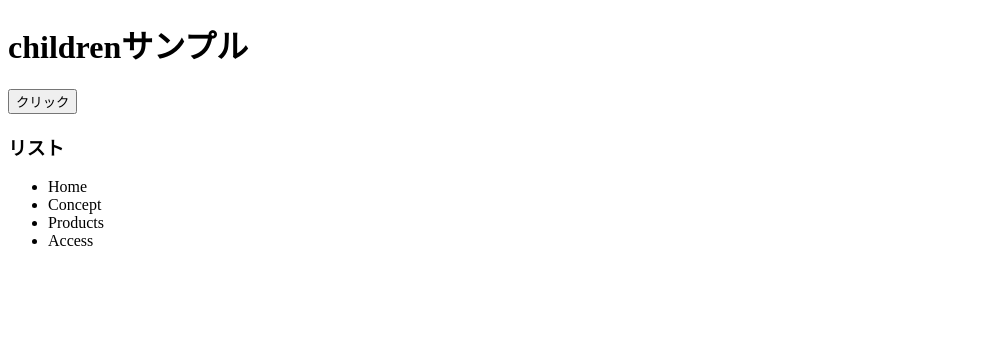
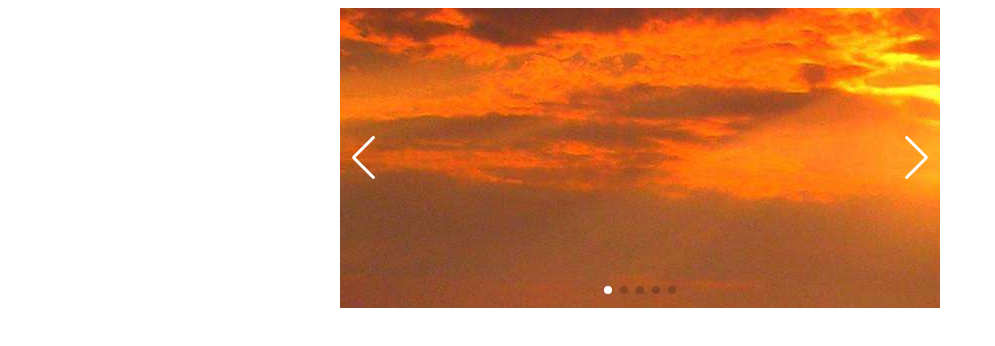
Before and after one commit to majikina131012/java_practice, a plain HTML site: page index.html in a window 1280 px wide. Shown: the whole page, without its empty margins (0-995 px from the left). Drawn offline with nearby package versions, Linux system fonts and the light colour scheme.

Commit message:
８章　プラグイン

```diff
--- a/app.css
+++ b/app.css
@@ -1,22 +1,9 @@
-.box1 {
-  background-color: #FFFFFF;
-  height: 200px;
-  width: 200px;
-  float: left;
+.swiper {
+  width: 600px;
+  height: 300px;
 }
 
-.bg1 {
-  background-color: #FFAAAA;
+:root {
+  --swiper-navigation-color: #ffffff;
+  --swiper-pagination-color: #ffffff;
 }
-
-.bg2 {
-  background-color: #FFBBBB;
-}
-
-.bg3 {
-  background-color: #FFCCCC;
-}
-
-.bg4 {
-  background-color: #FFDDDD;
-}
--- a/app.js
+++ b/app.js
@@ -1,5 +1,15 @@
-$(function(){
-  $('button').on('click', function(){
-    $('ul').children().css('color','red');
-  });
+const swiper = new Swiper('.swiper', {
+  //オプションの設定
+  loop: true, //最後までスライドしたら最初の画像に戻る
+
+  //ページネーション表示の設定
+  pagination: {
+    el: '.swiper-pagination', //ページネーションの要素
+  },
+
+  //ナビゲーションボタン（矢印）表示の設定
+  navigation: {
+    nextEl: '.swiper-button-next', //「次へボタン」要素の指定
+    prevEl: '.swiper-button-prev', //「前へボタン」要素の指定
+  }
 });
--- a/index.html
+++ b/index.html
@@ -2,19 +2,35 @@
 <html lang="ja">
   <head>
     <meta charset="UTF-8" />
+    <link rel="stylesheet" href="https://cdn.jsdelivr.net/npm/swiper@8/swiper-bundle.min.css"/>
+    <script src="https://cdn.jsdelivr.net/npm/swiper@8/swiper-bundle.min.js"></script>
     <link rel="stylesheet" href="app.css" />
   </head>
   <body>
-    <h1>childrenサンプル</h1>
-    <button>クリック</button>
-    <h3>リスト</h3>
-    <ul>
-      <li>Home</li>
-      <li>Concept</li>
-      <li>Products</li>
-      <li>Access</li>
-    </ul>
-    <script src="jquery.min.js"></script>
+    <div class="swiper">
+      <div class="swiper-wrapper">
+        <div class="swiper-slide">
+          <img src="img/nature-1.jpg" alt="">
+        </div>
+        <div class="swiper-slide">
+          <img src="img/nature-2.jpg" alt="">
+        </div>
+        <div class="swiper-slide">
+          <img src="img/nature-3.jpg" alt="">
+        </div>
+        <div class="swiper-slide">
+          <img src="img/nature-4.jpg" alt="">
+        </div>
+        <div class="swiper-slide">
+          <img src="img/nature-5.jpg" alt="">
+        </div>
+      </div>
+      <!-- ページネーションの要素 -->
+      <div class="swiper-pagination"></div>
+      <!-- ナビゲーションボタン （前、次） -->
+      <div class="swiper-button-prev"></div>
+      <div class="swiper-button-next"></div>
+    </div>
     <script src="app.js"></script>
   </body>
 </html>
```
Also changed, not shown: img/nature-1.jpg (added), img/nature-2.jpg (added), img/nature-3.jpg (added), img/nature-4.jpg (added), img/nature-5.jpg (added).
